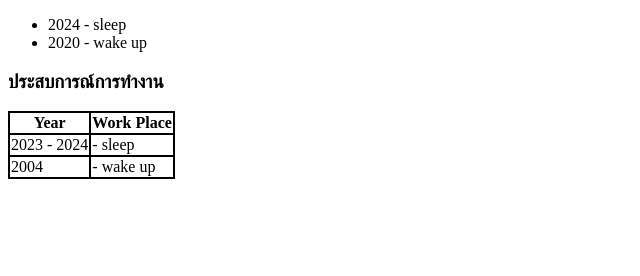
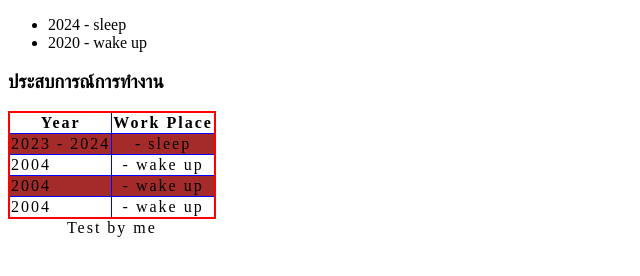
Before and after one commit to kokejohh/mypage2024_gosoft, a plain HTML site: page Basic/HTML personal site/index.html in a window 1280 px wide. Shown: the part 340-616 px from the top of the page, without its empty margins (0-640 px from the left). Drawn offline with Linux system fonts and the light colour scheme.

Commit message:
feat: table

```diff
--- a/Basic/HTML personal site/index.html
+++ b/Basic/HTML personal site/index.html
@@ -19,6 +19,7 @@
 
     <h3>ประสบการณ์การทำงาน</h3>
     <table>
+        <caption>Test by me</caption>
         <tr>
             <th>Year</th>
             <th>Work Place</th>
@@ -31,6 +32,14 @@
             <td>2004</td>
             <td>- wake up</td>
         </tr>
+        <tr>
+            <td>2004</td>
+            <td>- wake up</td>
+        </tr>
+        <tr>
+            <td>2004</td>
+            <td>- wake up</td>
+        </tr>
     </table>
 </body>
 </html>
--- a/Basic/HTML personal site/style.css
+++ b/Basic/HTML personal site/style.css
@@ -1,4 +1,21 @@
-table, th, td {
-    border: 2px solid black;
+table {
     border-collapse: collapse;
+    border: 2px solid red;
+    letter-spacing: 2px;
 }
+
+caption {
+    caption-side: bottom;
+}
+
+th, td {
+    border: 1px solid blue;
+}
+
+td:last-of-type {
+    text-align: center;
+}
+
+tbody > tr:nth-last-of-type(even) {
+    background-color: brown;
+}
```
